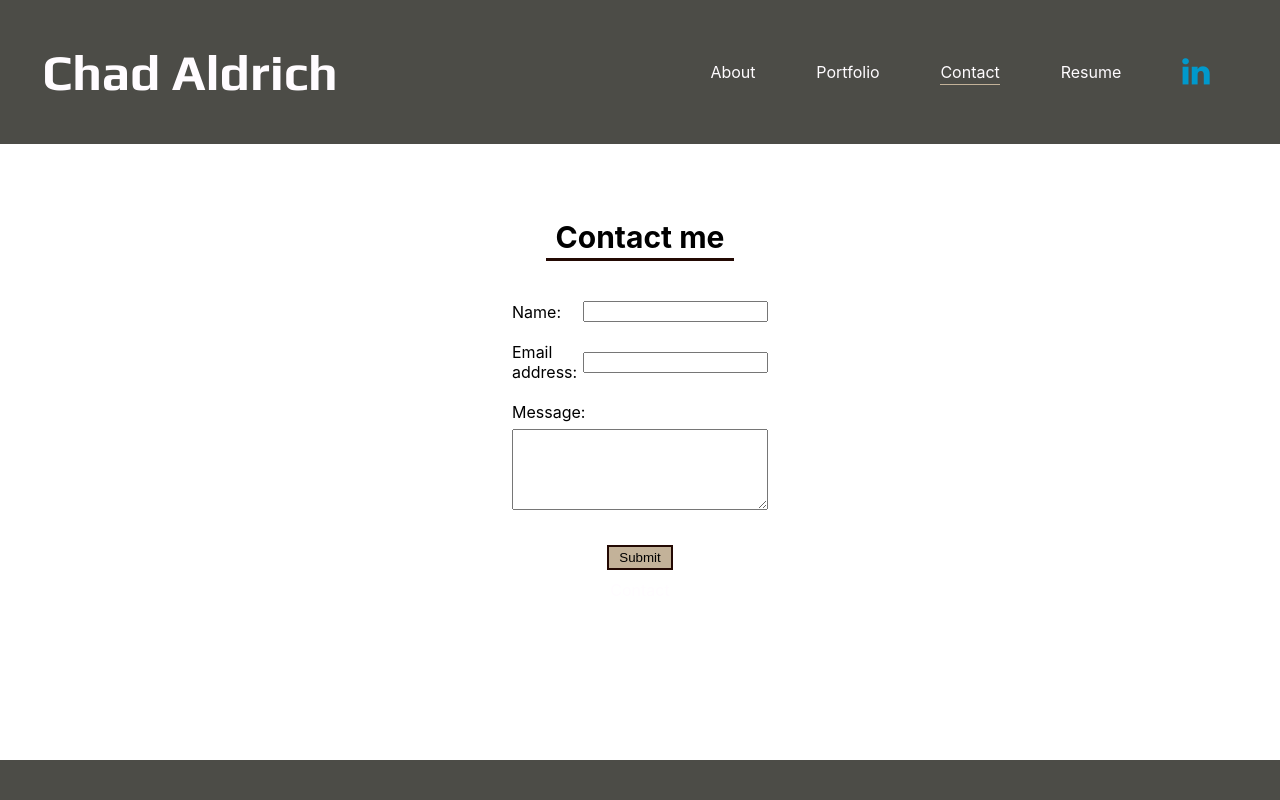
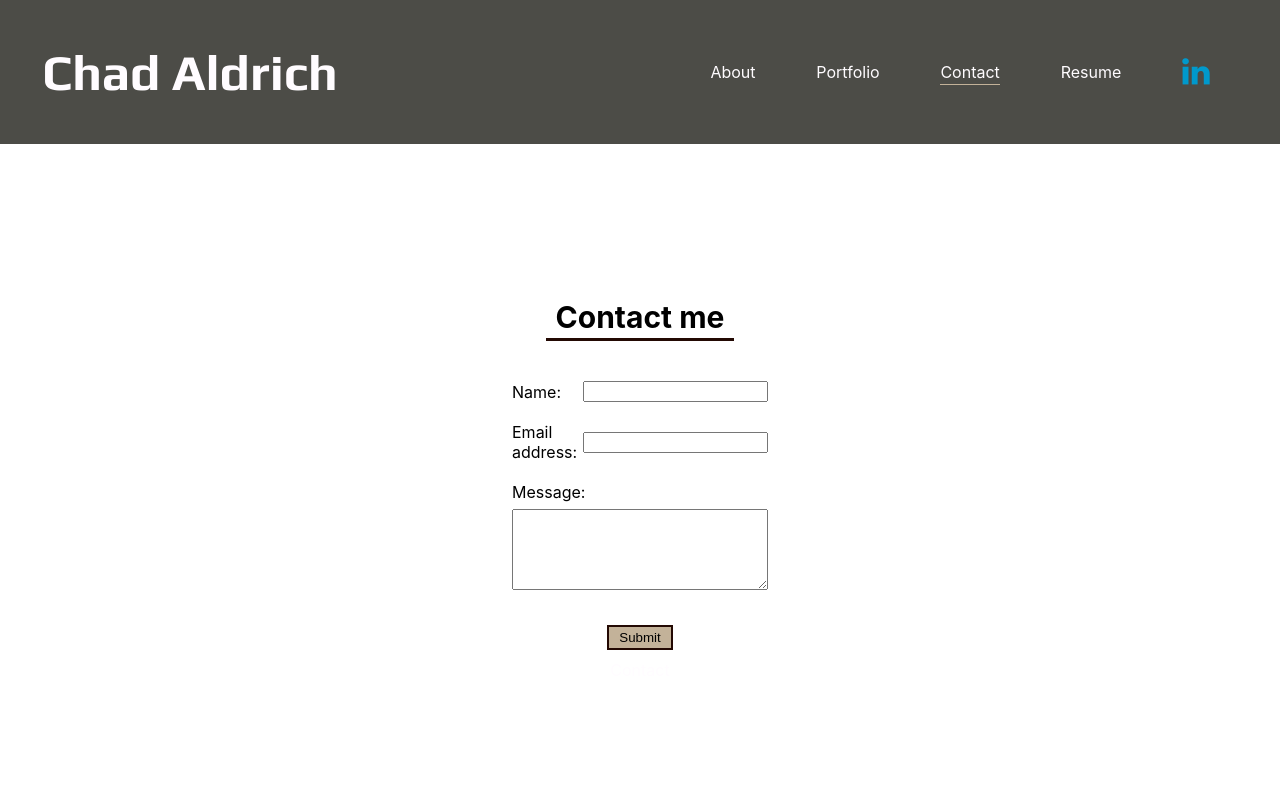
Before and after one commit to chaldrich24/chaldrich24.github.io, a React (Create React App) app: page / in a window 1280 px wide. Both pictures are taken after a click on the item "Contact". Shown: the top 800 px of the page. Built offline with nearby package versions, Linux system fonts and the light colour scheme.

Commit message:
add image and styling

```diff
--- a/src/App.js
+++ b/src/App.js
@@ -31,7 +31,7 @@ function App() {
 
   return (
     <div className="main">
-      <main>
+      <main className='main-container'>
         <Nav currentSection={currentSection} setCurrentSection={setCurrentSection} sections={sections} />
         {currentSection.tag}
       </main>
--- a/src/components/About/index.js
+++ b/src/components/About/index.js
@@ -3,22 +3,31 @@ import React from "react";
 function About() {
   return (
     <div className="about">
+      <div className="about-image-container">
+          <img className="about-image" src={require('../../images/myself.JPG')} />
+      </div>
+      <div className="about-info-container">
         <h2>Full Stack Developer.</h2>
         <p>
-                As seen in the web page title, my name is Chad Aldrich. I currently work as a financial analyst for
-                Leidos located in the DC metro area. I graduated from James Madison University in 2019 and, desiring
-                to progress into more complex subjects, I applied and joined George Washington University's
-                coding bootcamp for full-stack web
-                development. Ultimately, I’m hoping with these new experiences compounded by my previous educational
-                and professional background, I’ll leverage myself into a new position working full stack development
-                in the tech industry. As for who I am apart from my professional goals, I love to read, either non-fiction
-                or fiction, on any subjects ranging from philosophy and history to novels on the American West in the
-                19th century. I’m also an avid sports fan with a preference for American football and baseball.
-                Lastly, I consider myself a creative person and love learning new things, with right now my focus on
-                piano playing and music production.
+          As seen in the web page title, my name is Chad Aldrich. I currently
+          work as a financial analyst for Leidos located in the DC metro area. I
+          graduated from James Madison University in 2019 and, desiring to
+          progress into more complex subjects, I applied and joined George
+          Washington University's coding bootcamp for full-stack web
+          development. Ultimately, I’m hoping with these new experiences
+          compounded by my previous educational and professional background,
+          I’ll leverage myself into a new position working full stack
+          development in the tech industry. As for who I am apart from my
+          professional goals, I love to read, either non-fiction or fiction, on
+          any subjects ranging from philosophy and history to novels on the
+          American West in the 19th century. I’m also an avid sports fan with a
+          preference for American football and baseball. Lastly, I consider
+          myself a creative person and love learning new things, with right now
+          my focus on piano playing and music production.
         </p>
       </div>
-    )
+    </div>
+  );
 }
 
 export default About;
--- a/src/index.css
+++ b/src/index.css
@@ -1,6 +1,6 @@
 :root {
   --primary-color: #4C4C47;
-  --secondar-color: #C3B299;
+  --secondary-color: #C3B299;
   --tertiary-color: #247BA0;
   --dark-color: #230903;
   --light-color: #FFFCFF;
@@ -70,9 +70,17 @@ footer {
   justify-content: space-between;
 }
 
+.main-container {
+  display: flex;
+  flex-direction: column;
+  justify-content: space-between;
+}
+
 .about {
-  margin: 150px auto 200px auto;;
-  width: 50%;
+  margin: 150px 250px 225px 250px;
+  display: flex;
+  justify-content: center;
+  align-items: center;
 }
 
 .about p {
@@ -83,6 +91,20 @@ footer {
   font-size: 45px;
 }
 
+.about-image {
+  width: 450px;
+  border: 3px solid var(--dark-color);
+  border-radius: 2%;
+}
+
+.about-image-container {
+  flex: 1;
+}
+
+.about-info-container {
+  flex: 2;
+}
+
 .fa_custom {
   color:
   #0099CC
@@ -90,7 +112,7 @@ footer {
 
 .navActive {
   padding-bottom: 2px;
-  border-bottom: 1px solid var(--secondar-color);
+  border-bottom: 1px solid var(--secondary-color);
 }
 
 .projects {
@@ -151,7 +173,7 @@ footer {
   position: absolute;
   bottom: 0;
   border-left-style: none;
-  background-color: var(--secondar-color);
+  background-color: var(--secondary-color);
   width: 100%;
   padding: 10px;
   border-top-style: none;
@@ -171,8 +193,8 @@ footer {
   display: flex;
   flex-direction: column;
   align-items: center;
-  margin-bottom: 160px;
-  margin-top: 10px;
+  margin-bottom: 200px;
+  margin-top: 90px;
 }
 
 .contact h2 {
@@ -194,10 +216,7 @@ footer {
 
 .form-el textarea, .form-el input {
   flex-basis: 50%;
-
 }
-
-
 
 .message {
   align-items: flex-start;
@@ -249,7 +268,11 @@ footer {
 
 #contact-form button {
   margin-top: 15px;
-  background-color: var(--secondar-color);
+  background-color: var(--secondary-color);
   border: 2px solid var(--dark-color);
   padding: 3px 10px;
 }
+
+#contact-form button:hover {
+  background-color: #e2cba9;
+}
```
Also changed, not shown: src/components/Contact/index.js (+1 -8 lines), 2 other files (tests, documents, lock files or other folders). Lines whose indentation alone changed are shown as unchanged.
